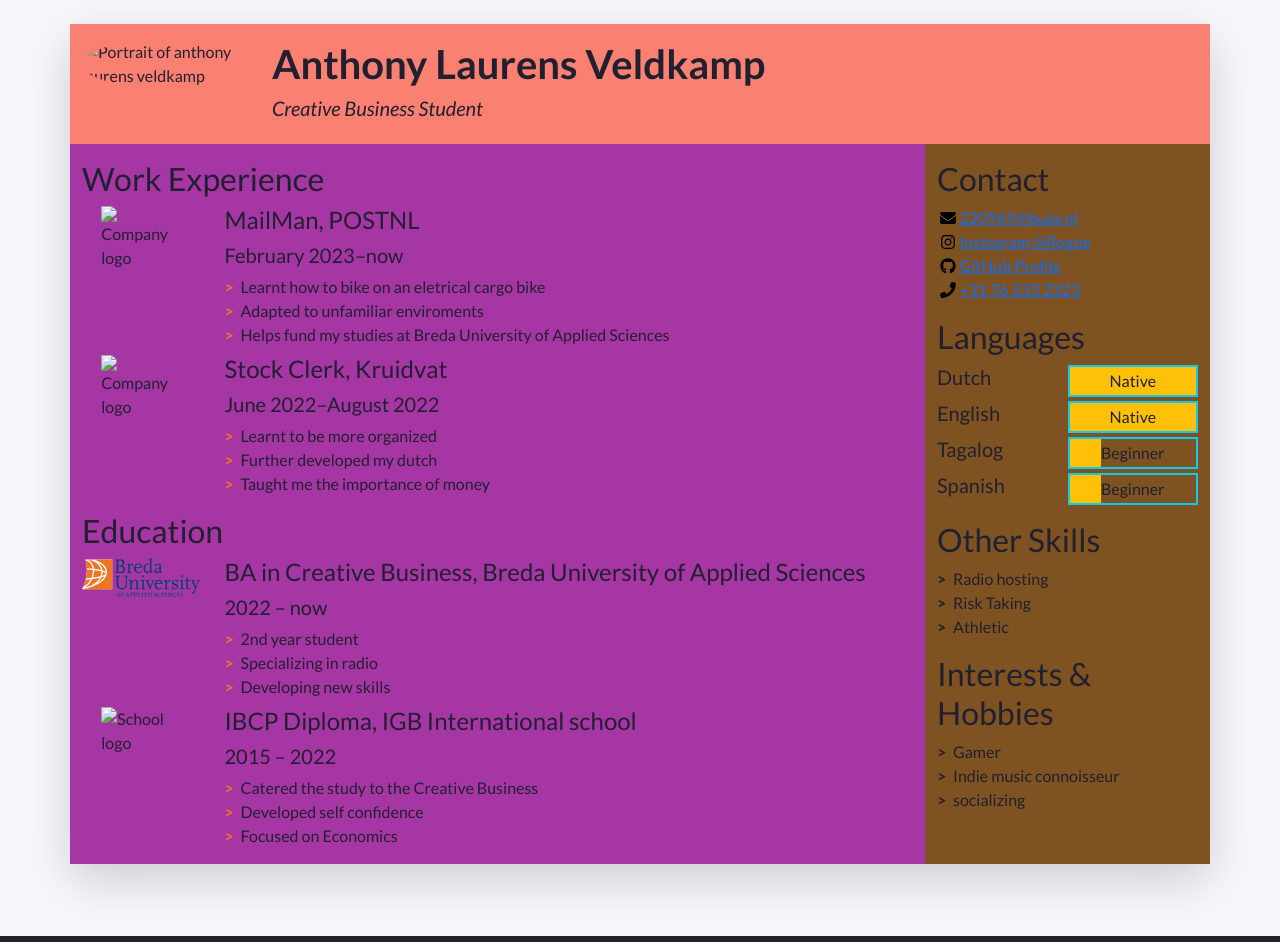
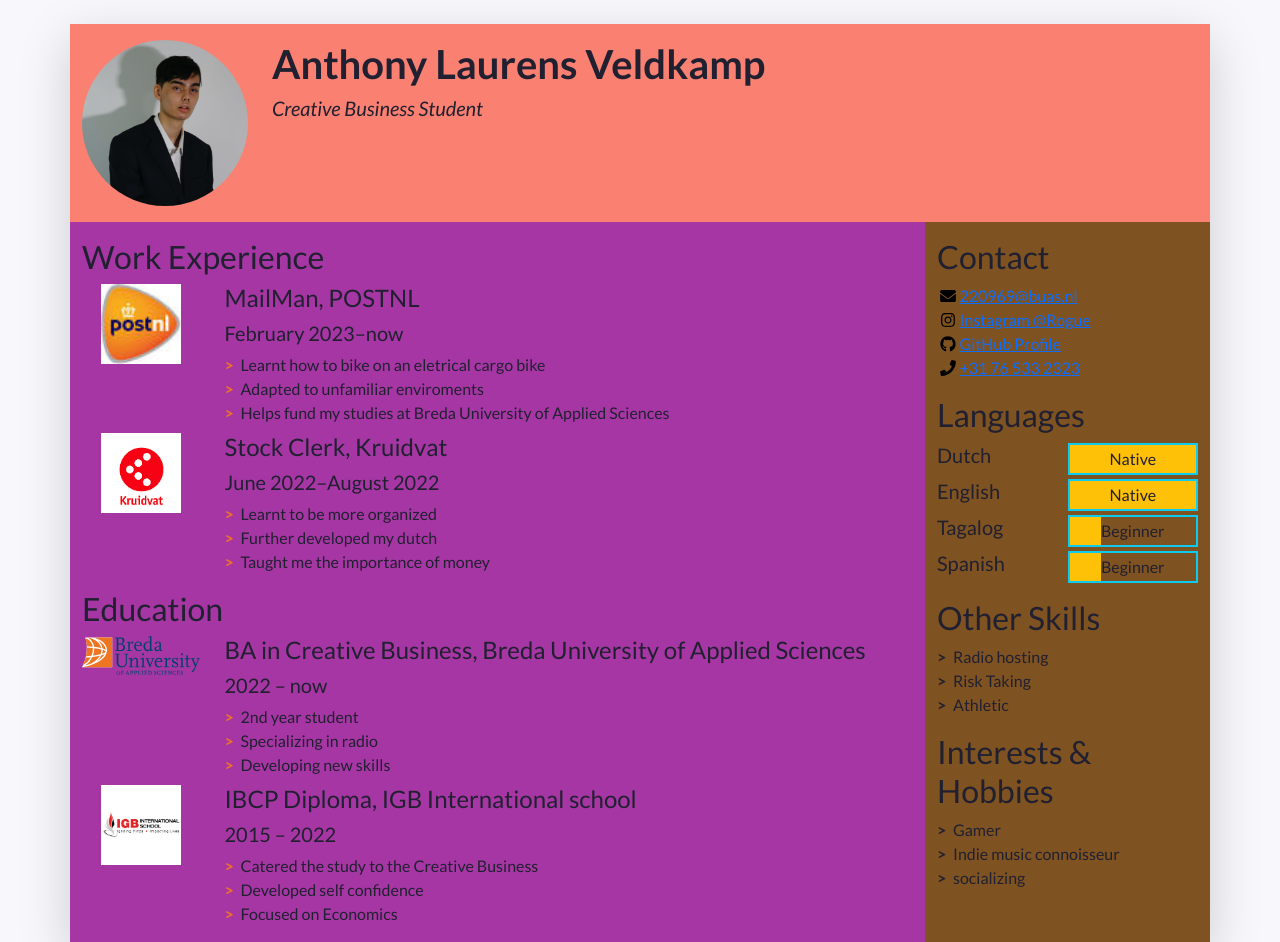
Before and after one commit to GitLaurens/my-cv, a plain HTML site: page index.html in a window 1280 px wide. Shown: the top 942 px of the page. Drawn offline with nearby package versions, Linux system fonts and the light colour scheme.

Commit message:
retryimages

```diff
--- a/index.html
+++ b/index.html
@@ -43,7 +43,7 @@
             "w-100" makes sure the image takes the full width of the column it's in
             "rounded-circle" cuts a circle around the image
           -->
-          <img class="w-100 rounded-circle my-3" src="images/selfie.jpg" alt="Portrait of anthony laurens veldkamp" width="160">
+          <img class="w-100 rounded-circle my-3" src="images/laurens.jpg" alt="Portrait of anthony laurens veldkamp" width="160">
         </div>
         <!--
           A container to wrap around your name and tagline. Full-width at small size, then columns of increasing size.
@@ -81,7 +81,7 @@
               <li class="biography-item row mb-2">
                 <!-- We're using a grid inside a grid so we can align logos and text -->
                 <div class="logo-container col-3 col-sm-2 col-md-3 col-lg-2">
-                  <img class="biography-logo mw-100 d-block mx-auto" src="images/employers/postnl.jpg" alt="Company logo" width="80">
+                  <img class="biography-logo mw-100 d-block mx-auto" src="images/employers/mail-logo.jpg" alt="Company logo" width="80">
                 </div>
                 <div class="biography-contents col-9 col-sm-10 col-md-9 col-lg-10">
                   <h4>MailMan, POSTNL</h4>
@@ -99,7 +99,7 @@
               <li class="biography-item row mb-2">
                 <div class="logo-container col-3 col-sm-2 col-md-3 col-lg-2">
                 <!-- We're using a grid inside a grid so we can align logos and text -->
-                  <img class="biography-logo mw-100 d-block mx-auto" src="images/employers/kruidvat.png" alt="Company logo" width="80">
+                  <img class="biography-logo mw-100 d-block mx-auto" src="images/employers/store-logo.png" alt="Company logo" width="80">
                 </div>
                 <div class="biography-contents col-9 col-sm-10 col-md-9 col-lg-10">
                   <h4>Stock Clerk, Kruidvat</h4>
@@ -142,7 +142,7 @@
               <!-- 2nd item in education -->
               <li class="biography-item row mb-2">
                 <div class="logo-container col-3 col-sm-2 col-md-3 col-lg-2">
-                  <img class="biography-logo mw-100 d-block mx-auto" src="images/schools/igbis-school-logo.jpg" alt="School logo" width="80">
+                  <img class="biography-logo mw-100 d-block mx-auto" src="images/schools/old-school.jpg" alt="School logo" width="80">
                 </div>
                 <div class="biography-contents col-9 col-sm-10 col-md-9 col-lg-10">
                   <h4>IBCP Diploma, IGB International school</h4>
```
Also changed, not shown: images/employers/mail-logo.jpg (added), images/employers/store-logo.png (added), images/laurens.jpg (added), images/schools/old-school.jpg (added).
